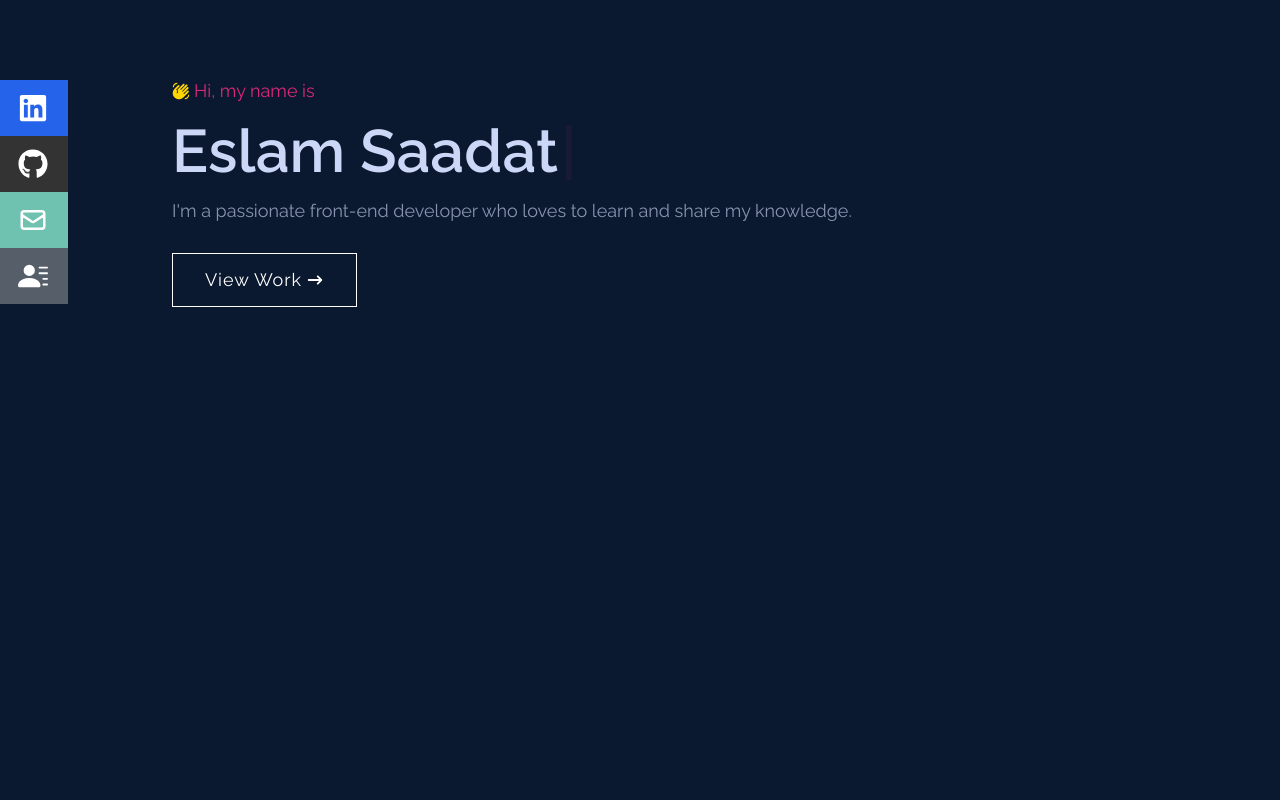
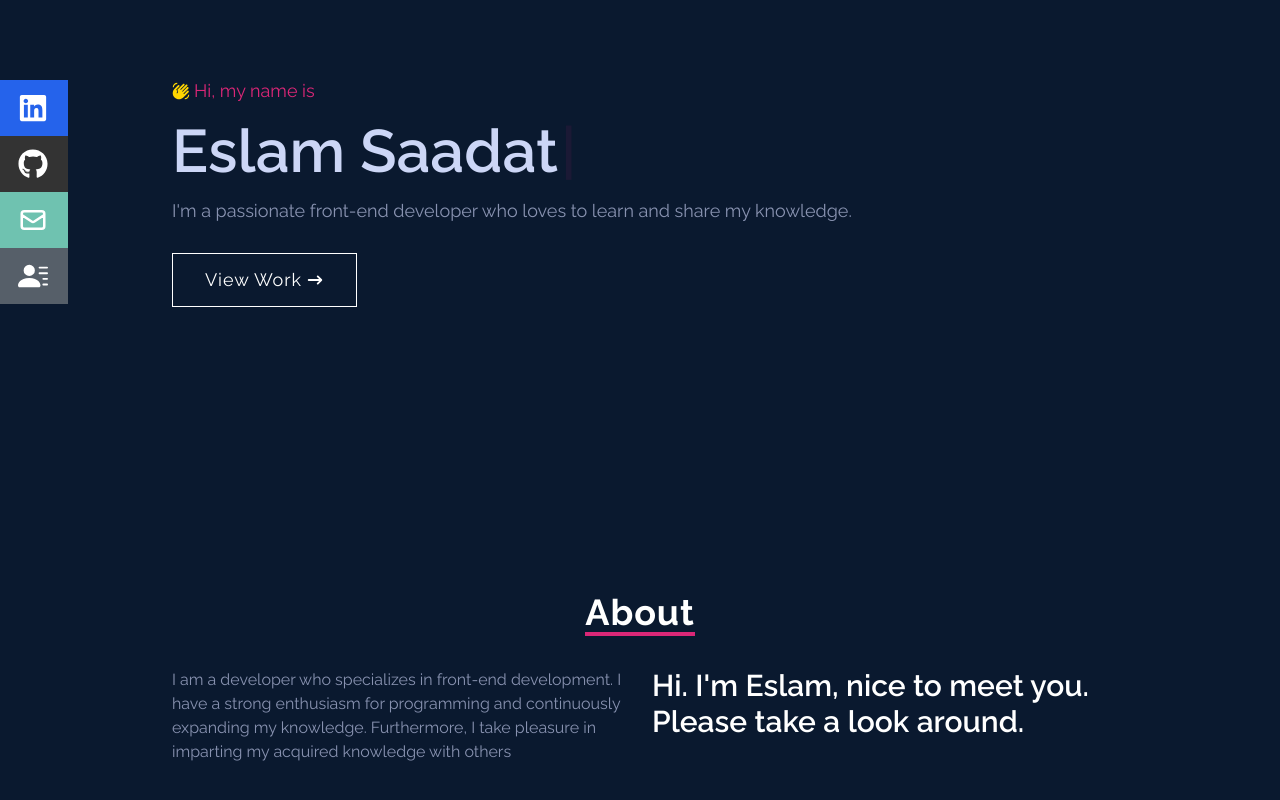
Before and after one commit to imansaadat/react-portfolio-tailwind, a React (Create React App) app: page / in a window 1280 px wide. Shown: the part 208-1008 px from the top of the page. Built offline with nearby package versions, Linux system fonts and the light colour scheme.

Commit message:
about was added

```diff
--- a/src/App.js
+++ b/src/App.js
@@ -1,14 +1,16 @@
 import Intro from "./components/intro/Intro";
 import Navbar from "./components/navbar/Navbar";
 import Media from "./components/media/Media";
+import About from "./components/about/About";
 
 function App() {
   return (
-    <div className="max-w-[1000px] mx-auto px-8">
+    <div className="max-w-[1000px] mx-auto px-4 md:px-8">
       <Navbar />
       <Media />
       <main>
         <Intro />
+        <About/>
       </main>
     </div>
   );
--- /dev/null
+++ b/src/components/about/About.jsx
@@ -0,0 +1,29 @@
+import React from "react";
+import Title from "../title/Title";
+const About = () => {
+  return (
+    <section className="w-full">
+      <div>
+        {/* Title */}
+        <Title title="about" style="text-center" />
+        <div className="grid md:grid-cols-2 gap-6 text-center md:text-left">
+          <div className="order-1 md:order-none">
+            {/* Left Text */}
+            <p className="text-textColor">
+              I am a developer who specializes in front-end development. I have
+              a strong enthusiasm for programming and continuously expanding my
+              knowledge. Furthermore, I take pleasure in imparting my acquired
+              knowledge with others
+            </p>
+          </div>
+          {/* Right Text */}
+          <div>
+             <p className="text-whiteColor text-2xl md:text-3xl font-semibold">Hi. I'm Eslam, nice to meet you. Please take a look around.</p>
+          </div>
+        </div>
+      </div>
+    </section>
+  );
+};
+
+export default About;
--- a/src/components/intro/Intro.jsx
+++ b/src/components/intro/Intro.jsx
@@ -13,8 +13,6 @@ const Intro = () => {
         });
   return (
     <section name="Home" className="w-full h-screen bg-primaryColor">
-      {/* social media */}
-      {/* <Media /> */}
       <div className="flex flex-col h-full justify-center gap-4">
         <h4 className="text-pinkColor flex items-center gap-1 text-lg">
           <span>
--- /dev/null
+++ b/src/components/title/Title.jsx
@@ -0,0 +1,14 @@
+import React from "react";
+
+const Title = ({ title, desc, style }) => {
+  return (
+    <div
+      className={`text-3xl md:text-4xl font-bold tracking-wide capitalize text-whiteColor mb-8 ${style}`}
+    >
+      <h2 className="border-b-4 border-b-pinkColor inline-block">{title}</h2>
+      {desc && <p>{desc}</p>}
+    </div>
+  );
+};
+
+export default Title;
```
